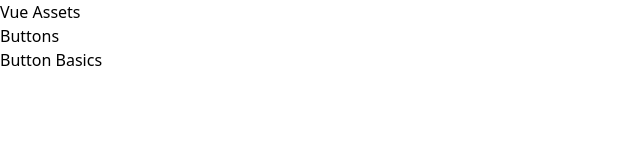
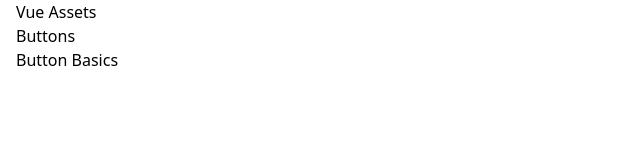
Before and after one commit to ykob/vue-assets, a Vue app: page / in a window 1280 px wide. Shown: the top 160 px of the page, without its empty margins (0-640 px from the left). Built offline with nearby package versions, Linux system fonts and the light colour scheme; the HTML template or start-up script is replaced by a standard one.

Commit message:
added container.

```diff
--- a/src/App.vue
+++ b/src/App.vue
@@ -1,6 +1,8 @@
 <template>
-  <h1>Vue Assets</h1>
-  <router-view />
+  <div class="container mx-auto px-4">
+    <h1>Vue Assets</h1>
+    <router-view />
+  </div>
 </template>
 
 <style lang="scss"></style>
```
